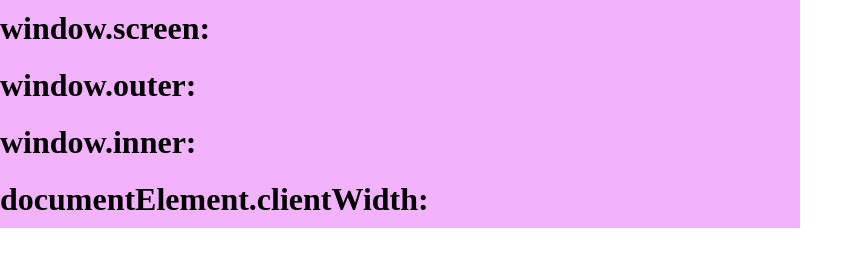
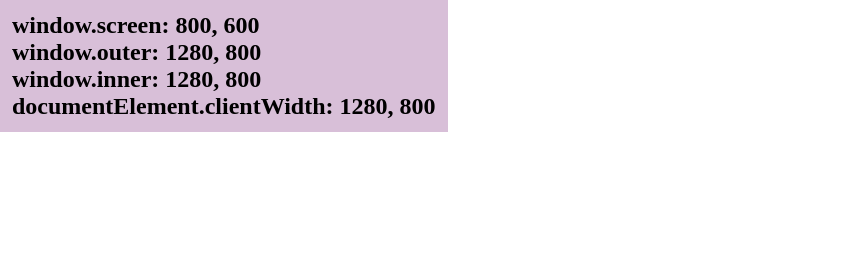
Before and after one commit to taening/22Y01M-Browser101, a plain HTML site: page lesson01/window_size.html in a window 1280 px wide. Shown: the whole page, without its empty margins (0-863 px from the left). Drawn offline with Linux system fonts and the light colour scheme.

Commit message:
Lesson01. Print Window Size(Ellie's Code)
Learn how to use Backtick(``) String Template in JavaScript.

```diff
--- a/lesson01/window_size.css
+++ b/lesson01/window_size.css
@@ -3,11 +3,10 @@
   padding: 0;
 }
 
-h1 {
-  padding: 10px 0px;
+.container {
+  display: inline-block;
+  padding: 12px;
+  background-color: thistle;
+  font-size: 24px;
+  font-weight: bold;
 }
-
-.container {
-  background-color: rgb(243, 178, 252);
-  width: 800px;
-}
--- a/lesson01/window_size.html
+++ b/lesson01/window_size.html
@@ -9,11 +9,6 @@
     <title>Lesson01 - Window Size</title>
 </head>
 <body>
-    <div class="container">
-        <h1>window.screen: </h1>
-        <h1>window.outer: </h1>
-        <h1>window.inner: </h1>
-        <h1>documentElement.clientWidth: </h1>
-    </div>
+    <div class="container"></div>
 </body>
 </html>
--- a/lesson01/window_size.js
+++ b/lesson01/window_size.js
@@ -1,10 +1,16 @@
 'use strict'
 
 const container = document.querySelector('.container');
-const h1Tag = container.children;
-window.addEventListener('resize', ()=>{
-    h1Tag[0].innerHTML = "window.screen: " + window.screen.width + ", " + window.screen.height;
-    h1Tag[1].innerHTML = "window.outer: " + window.outerWidth + ", " + window.outerHeight;
-    h1Tag[2].innerHTML = "window.inner: " + window.innerWidth + ", " + window.innerHeight;
-    h1Tag[3].innerHTML = "documentElement.clientWidth: " + document.documentElement.clientWidth + ", " + document.documentElement.clientHeight;
-})
+function updateTag() {
+    container.innerHTML = `
+    window.screen: ${window.screen.width}, ${window.screen.height} <br/>
+    window.outer: ${window.outerWidth}, ${window.outerHeight} <br/>
+    window.inner: ${window.innerWidth}, ${window.innerHeight} <br/>
+    documentElement.clientWidth: ${document.documentElement.clientWidth}, ${document.documentElement.clientHeight}
+    `;
+}
+
+updateTag();
+window.addEventListener('resize', () => {
+    updateTag();
+});
```
